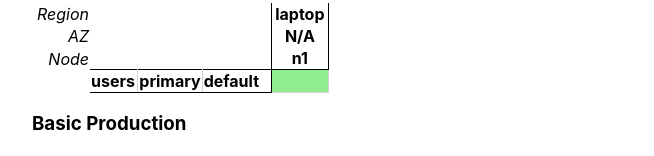
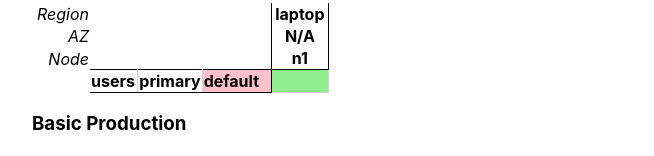
Before and after one commit to vilterp/crdb-config-explorer, a React (Create React App) app: page / in a window 1280 px wide. Shown: the part 231-387 px from the top of the page, without its empty margins (18-672 px from the left). Built offline with nearby package versions, Linux system fonts and the light colour scheme.

Commit message:
show underreplicated and unavailable partitions

```diff
--- a/src/App.css
+++ b/src/App.css
@@ -46,6 +46,14 @@
   border-right: 1px solid black;
 }
 
+.config-view .schema-node.schema-node-underreplicated {
+  background-color: lightyellow;
+}
+
+.config-view .schema-node.schema-node-unavailable {
+  background-color: pink;
+}
+
 .config-view .formation-node.formation-node-leaf {
   border-bottom: 1px solid black;
   cursor: pointer;
--- a/src/allocate.tsx
+++ b/src/allocate.tsx
@@ -1,4 +1,10 @@
-import { NodePath, SchemaPath, ZoneConfig } from "./model";
+import {
+  NodePath,
+  nodePathsForFormation,
+  SchemaPath,
+  Situation,
+  ZoneConfig,
+} from "./model";
 
 // TODO: leaseholders pinned
 export type Allocation =
@@ -53,3 +59,13 @@ function getZoneConfig(schemaPath: SchemaPath): ZoneConfig | undefined {
     return schemaPath.index.zoneConfig;
   }
 }
+
+export function replicasForSchemaPath(
+  schemaPath: SchemaPath,
+  situation: Situation,
+): NodePath[] {
+  return nodePathsForFormation(situation.config.formation).filter(
+    nodePath =>
+      allocate(nodePath, schemaPath, situation.downNodeIDs).type === "Data",
+  );
+}
--- a/src/model.ts
+++ b/src/model.ts
@@ -1,4 +1,5 @@
 import React from "react";
+import { replicasForSchemaPath } from "./allocate";
 
 export interface Situation {
   config: Configuration;
@@ -168,3 +169,23 @@ export interface KVWrite {
   indexName: string;
   partitionName: string;
 }
+
+// vulnerability
+
+type ReplicationStatus = "OK" | "Underreplicated" | "Unavailable";
+
+export function getReplicationStatus(
+  schemaPath: SchemaPath,
+  situ: Situation,
+): ReplicationStatus {
+  const numReplicas = replicasForSchemaPath(schemaPath, situ).length;
+  const desiredReplicas = 3; // TODO: get from zone config
+  const quorumReplicas = Math.ceil(desiredReplicas / 2);
+  if (numReplicas >= desiredReplicas) {
+    return "OK";
+  }
+  if (numReplicas < quorumReplicas) {
+    return "Unavailable";
+  }
+  return "Underreplicated";
+}
--- a/src/views/configurationMatrix.tsx
+++ b/src/views/configurationMatrix.tsx
@@ -2,6 +2,7 @@ import * as React from "react";
 import {
   allNodesDown,
   Configuration,
+  getReplicationStatus,
   NodePath,
   nodePathsForFormation,
   nodePathToStr,
@@ -13,7 +14,7 @@ import {
   partitionsInTable,
   SchemaPath,
 } from "../model";
-import { allocate, Allocation } from "../allocate";
+import { allocate, Allocation, replicasForSchemaPath } from "../allocate";
 import classNames from "classnames";
 import { removeAt } from "../arrays";
 
@@ -104,33 +105,50 @@ export function ConfigurationView(props: {
       </thead>
       <tbody>
         {table.indexes.map((index, indexIdx) =>
-          index.partitions.map((partition, partitionIdx) => (
+          index.partitions.map((partition, partitionIdx) => {
+            const schemaPath = {
+              table: props.config.table,
+              index: index,
+              partition: partition,
+            };
+            const replStatus = getReplicationStatus(schemaPath, {
+              config: props.config,
+              downNodeIDs: props.downNodeIDs,
+            });
+            return (
               <tr key={`${index.name}/${partition.name}`}>
                 <td />
                 {indexIdx === 0 && partitionIdx === 0 ? (
-                <td className="schema-node" rowSpan={partitionsInTable(table)}>
+                  <td
+                    className={classNames("schema-node")}
+                    rowSpan={partitionsInTable(table)}
+                  >
                     {table.name}
                   </td>
                 ) : null}
                 {partitionIdx === 0 ? (
-                <td className="schema-node" rowSpan={partitionsInIndex(index)}>
+                  <td
+                    className={classNames("schema-node")}
+                    rowSpan={partitionsInIndex(index)}
+                  >
                     {index.name}
                   </td>
                 ) : null}
-              <td className="schema-node schema-node-leaf">{partition.name}</td>
+                <td
+                  className={classNames("schema-node", "schema-node-leaf", {
+                    "schema-node-underreplicated":
+                      replStatus === "Underreplicated",
+                    "schema-node-unavailable": replStatus === "Unavailable",
+                  })}
+                >
+                  {partition.name}
+                </td>
                 {nodePathsForFormation(props.config.formation).map(nodePath =>
-                renderCell(
-                  nodePath,
-                  {
-                    table: props.config.table,
-                    index: index,
-                    partition: partition,
-                  },
-                  props.downNodeIDs,
-                ),
+                  renderCell(nodePath, schemaPath, props.downNodeIDs),
                 )}
               </tr>
-          )),
+            );
+          }),
         )}
       </tbody>
     </table>
```
Lines whose indentation alone changed are shown as unchanged.
